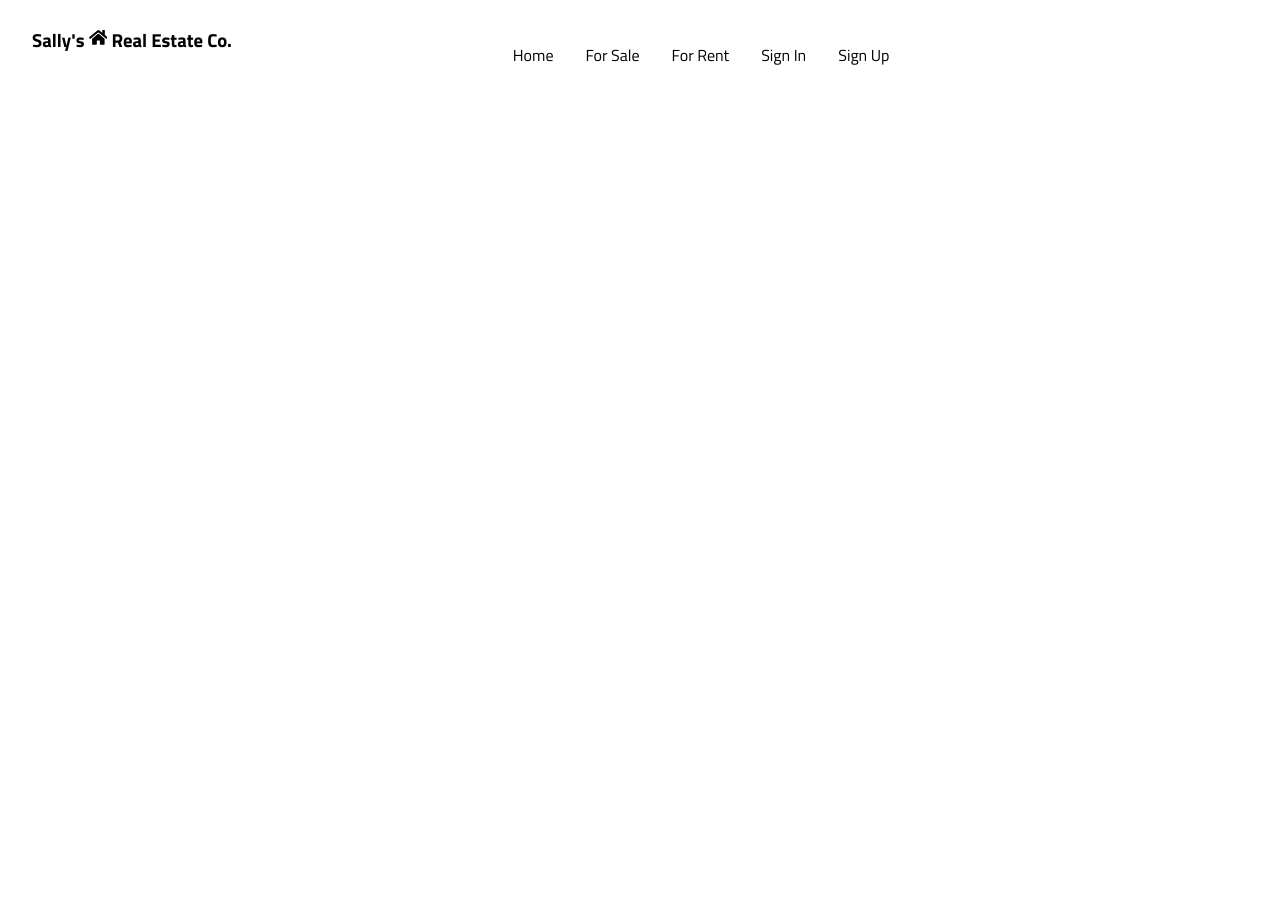
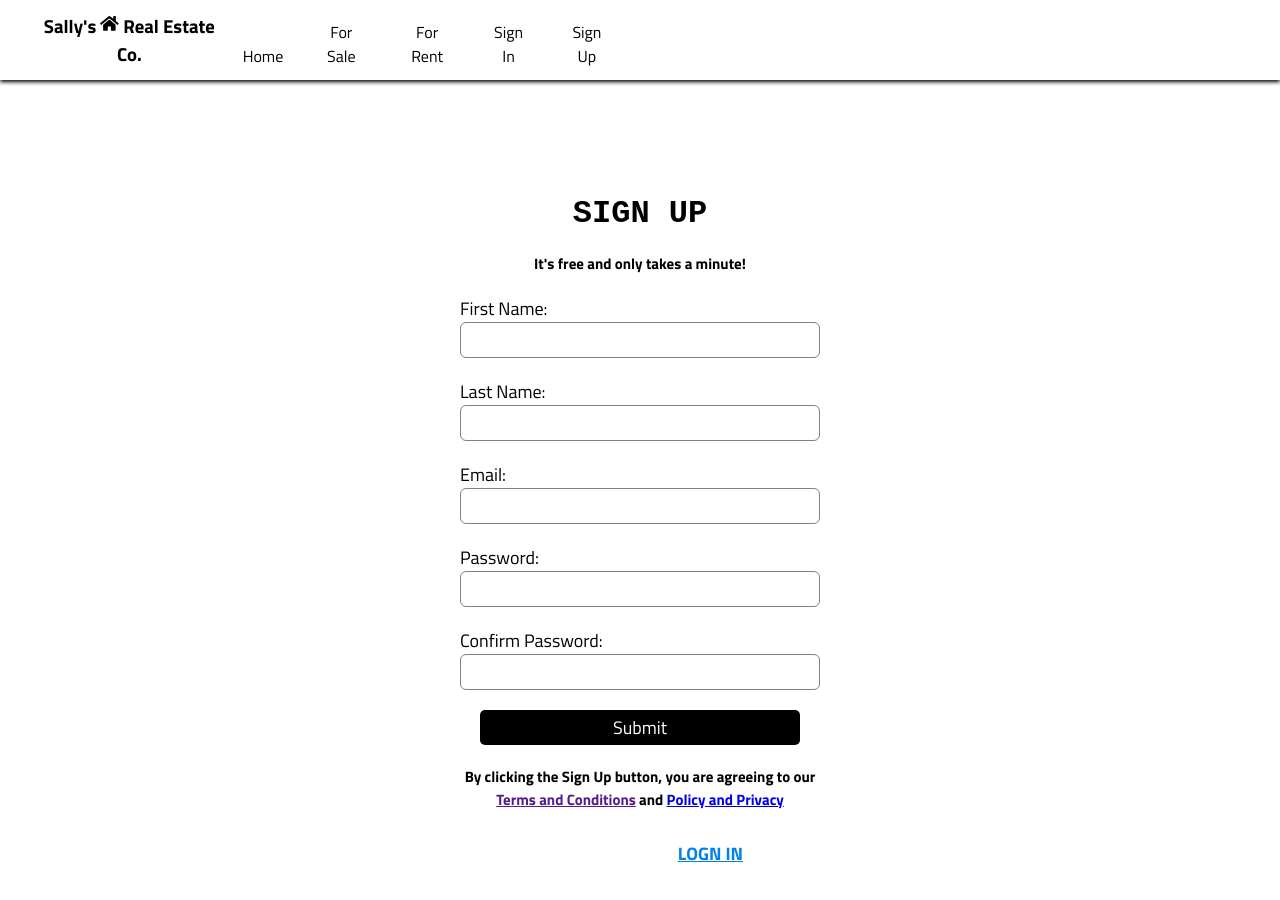
Before and after one commit to KingShox/React-Real-Estate-Project, a React (Create React App) app: page / in a window 1280 px wide. Shown: the top 900 px of the page. Before the commit the page ends 800 px from the top, so only its background shows below. Built offline with nearby package versions, Linux system fonts and the light colour scheme.

Commit message:
nav bar shadow

```diff
--- a/src/App.js
+++ b/src/App.js
@@ -1,12 +1,15 @@
 
 import './App.css';
 import NavBar from './components/NavBar';
+import "../src/components/Pages/SignUp"
+import SignUp from '../src/components/Pages/SignUp';
 
 
 function App() {
   return (
     <div className="App">
       <NavBar/>
+      <SignUp/>
     </div>
   );
 }
--- a/src/components/NavBar.css
+++ b/src/components/NavBar.css
@@ -22,6 +22,8 @@ header {
 	padding: 0 2rem;
 	background-color: var(--mainColor);
 	color: var(--textColor);
+	box-shadow: 0 2px 4px 0 #000000;
+
 }
 
 nav a {
@@ -59,7 +61,7 @@ nav {
 	}
 
 	header nav {
-		position: fixed;
+		position:fixed;
 		top: 0;
 		left: 0;
 		height: 100%;
```
